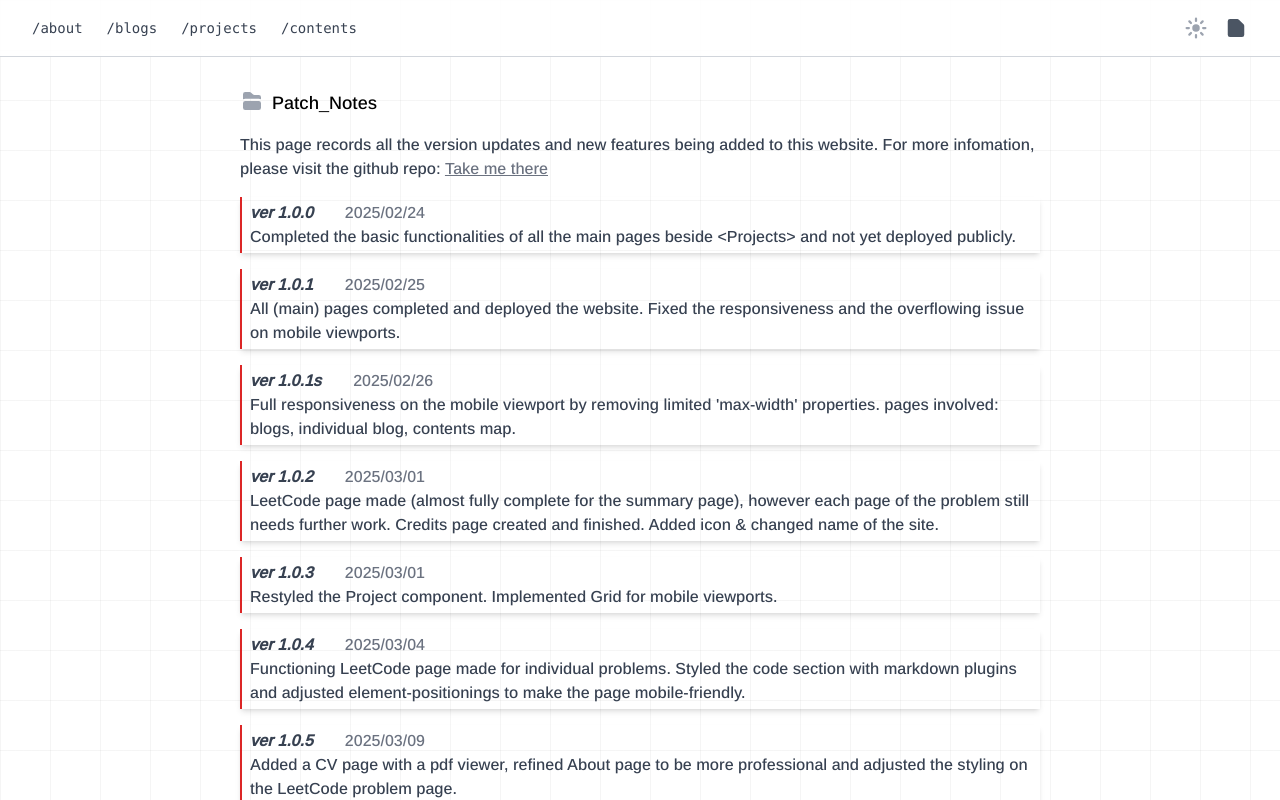
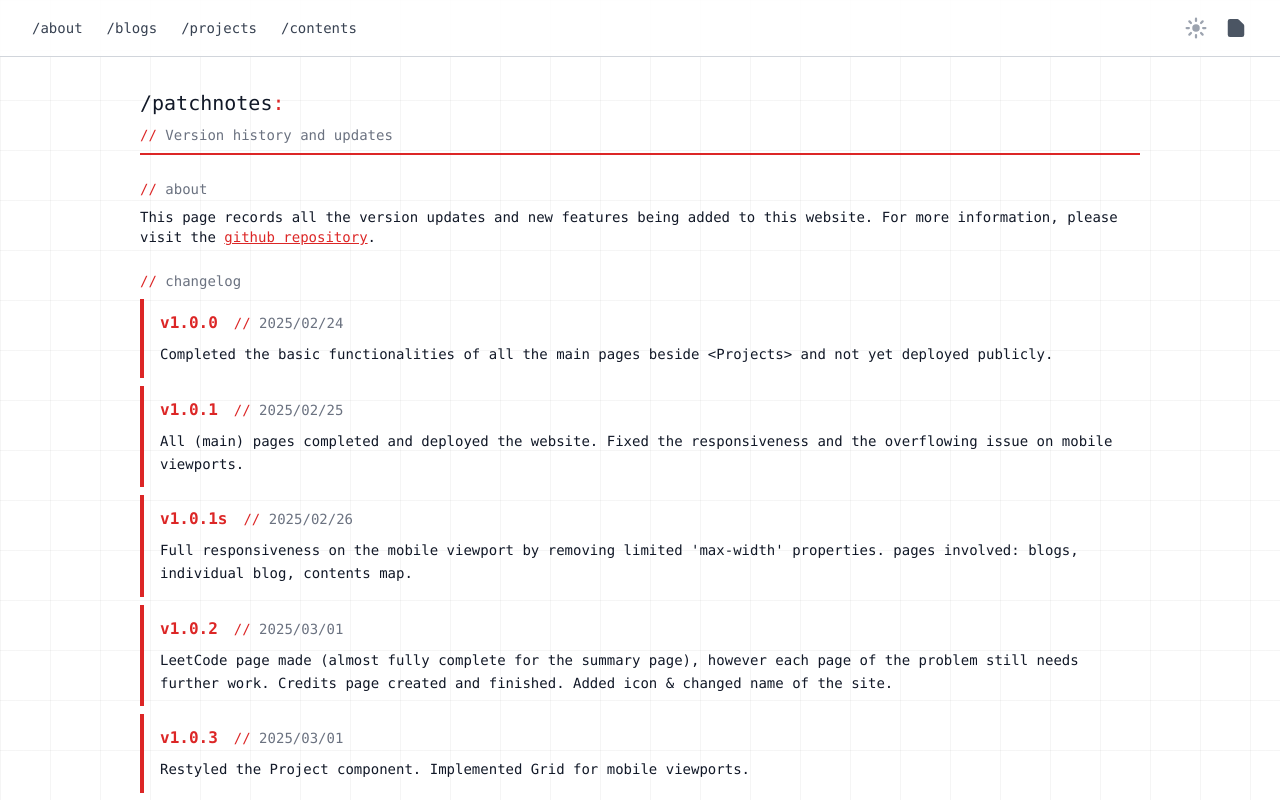
Before and after one commit to zlrkw11/zl-v2, a Next.js app: page /contents/patchnotes in a window 1280 px wide. Shown: the top 800 px of the page. Built offline with nearby package versions, Linux system fonts and the light colour scheme.

Commit message:
feat: patchnotes restyle

```diff
--- a/app/blogs/page.tsx
+++ b/app/blogs/page.tsx
@@ -19,7 +19,7 @@ const Blogs = async () => {
       className={`flex flex-col w-full items-center gap-4 text-gray-700  m-2 animate-slide-down`}
     >
       <div className="md:min-w-[800px] flex flex-col justify-start">
-        <h1 className="text-3xl md:min-w-[800px] text-black border-b-red-600 dark:text-neutral-300 border-b-2 mr-auto">
+        <h1 className="text-3xl md:min-w-[800px] text-black border-b-red-600 dark:text-gray-200 border-b-2 mr-auto">
           Blogs:
         </h1>
       </div>
@@ -33,9 +33,13 @@ const Blogs = async () => {
         thinking and approach.
       </p> */}
 
-      <ul className={`gap-2 flex flex-col  md:min-w-[800px]`}>
+      <ul className={`gap-2 flex flex-col dark:text-gray-200 md:min-w-[800px]`}>
         <h1 className="text-xl">/all</h1>
         <h1 className="text-xl">[{blogs.length}]</h1>
+        <h1 className="text-2xl">
+          This page is currently under construction. Need to remake the entire
+          page.
+        </h1>
         {blogs.map((blog: any) => (
           // <li
           //   key={blog.slug}
--- a/app/contents/patchnotes/page.tsx
+++ b/app/contents/patchnotes/page.tsx
@@ -1,11 +1,4 @@
-import { Arimo } from "next/font/google";
 import Link from "next/link";
-import { FolderIcon } from "@heroicons/react/16/solid";
-
-const ArimoFont = Arimo({
-  subsets: ["latin"],
-  weight: "500",
-});
 
 const Note = ({
   ver,
@@ -17,35 +10,57 @@ const Note = ({
   des: string;
 }) => {
   return (
-    <li className="border-l-2 border-l-red-600 pl-2 py-1 shadow-md">
-      <p className="gap-8 flex">
-        <span className="font-bold italic dark:text-gray-300">ver {ver}</span>
-        <span className="text-gray-500 dark:text-neutral-600">{date}</span>
+    <li className="flex flex-col gap-2 border-l-4 border-red-600 pl-4 py-3">
+      <div className="flex items-center gap-4 flex-wrap">
+        <span className="text-red-600 font-semibold">v{ver}</span>
+        <span className="text-sm text-gray-500 dark:text-gray-400">
+          <span className="text-red-600">//</span> {date}
+        </span>
+      </div>
+      <p className="text-gray-900 dark:text-gray-200 text-sm leading-relaxed">
+        {des}
       </p>
-      <p className="dark:text-neutral-500">{des}</p>
     </li>
   );
 };
+
 const PatchNotes = () => {
   return (
-    <div
-      className={`flex flex-col items-center m-4 ${ArimoFont.className} text-gray-700`}
+    <div className="flex flex-col items-center m-4 gap-6">
+      <div className="flex flex-col md:w-[1000px] gap-6 font-mono">
+        <div className="flex flex-col gap-2 border-b-2 border-red-600 pb-2">
+          <h1 className="text-xl text-gray-900 dark:text-gray-200">
+            /patchnotes
+            <span className="text-red-600">:</span>
+          </h1>
+          <p className="text-sm text-gray-500 dark:text-gray-400">
+            <span className="text-red-600">//</span> Version history and updates
+          </p>
+        </div>
+
+        <div className="flex flex-col gap-2">
+          <div className="text-sm text-gray-500 dark:text-gray-400">
+            <span className="text-red-600">//</span> about
+          </div>
+          <p className="text-gray-900 dark:text-gray-200 text-sm">
+            This page records all the version updates and new features being
+            added to this website. For more information, please visit the{" "}
+            <Link
+              href="https://github.com/zlrkw11/zl-v2"
+              className="text-red-600 underline hover:text-red-800 dark:hover:text-red-400 transition-colors"
+              target="_blank"
             >
-      <div className="md:w-[800px] flex flex-col gap-4">
-        <h1 className="text-black text-lg dark:text-neutral-400 flex gap-2">
-          <FolderIcon className="h-6 w-6 text-gray-400 dark:text-neutral-400 inline-block" />
-          Patch_Notes
-        </h1>
-        <p className="dark:text-neutral-400">
-          This page records all the version updates and new features being added
-          to this website. For more infomation, please visit the github repo:{" "}
-          <Link href={"https://github.com/zlrkw11/zl-v2"}>
-            <span className="text-gray-500 dark:text-neutral-500 dark:hover:text-neutral-400 hover:text-red-600 underline">
-              Take me there
-            </span>
+              github repository
             </Link>
+            .
           </p>
-        <ul className="gap-4 flex flex-col">
+        </div>
+
+        <div className="flex flex-col gap-2">
+          <div className="text-sm text-gray-500 dark:text-gray-400">
+            <span className="text-red-600">//</span> changelog
+          </div>
+          <ul className="flex flex-col gap-2">
             <Note
               ver="1.0.0"
               date="2025/02/24"
@@ -55,73 +70,63 @@ const PatchNotes = () => {
               ver="1.0.1"
               date="2025/02/25"
               des="All (main) pages completed and deployed the website. Fixed the responsiveness and the overflowing issue on mobile viewports."
-          />{" "}
+            />
             <Note
               ver="1.0.1s"
               date="2025/02/26"
-            des="Full responsiveness on the mobile viewport by removing limited 'max-width' properties. pages involved: blogs,
-          individual blog, contents map."
-          />{" "}
+              des="Full responsiveness on the mobile viewport by removing limited 'max-width' properties. pages involved: blogs, individual blog, contents map."
+            />
             <Note
               ver="1.0.2"
               date="2025/03/01"
-            des="LeetCode page made (almost fully complete for the summary page),
-          however each page of the problem still needs further work. Credits page created and finished.
-          Added icon & changed name of the site."
-          />{" "}
+              des="LeetCode page made (almost fully complete for the summary page), however each page of the problem still needs further work. Credits page created and finished. Added icon & changed name of the site."
+            />
             <Note
               ver="1.0.3"
               date="2025/03/01"
               des="Restyled the Project component. Implemented Grid for mobile viewports."
-          />{" "}
+            />
             <Note
               ver="1.0.4"
               date="2025/03/04"
-            des="Functioning LeetCode page made for individual problems. Styled the code section with markdown plugins and
-          adjusted element-positionings to make the page mobile-friendly."
-          />{" "}
+              des="Functioning LeetCode page made for individual problems. Styled the code section with markdown plugins and adjusted element-positionings to make the page mobile-friendly."
+            />
             <Note
               ver="1.0.5"
               date="2025/03/09"
-            des="Added a CV page with a pdf viewer, refined About page to be more professional and
-          adjusted the styling on the LeetCode problem page."
-          />{" "}
+              des="Added a CV page with a pdf viewer, refined About page to be more professional and adjusted the styling on the LeetCode problem page."
+            />
             <Note
               ver="1.0.6"
               date="2025/03/13"
-            des="Pagination system applied on the LeetCode listing page (reducing loading & rendering time). Added
-          a redirect component for every LeetCode problem to the official site."
-          />{" "}
+              des="Pagination system applied on the LeetCode listing page (reducing loading & rendering time). Added a redirect component for every LeetCode problem to the official site."
+            />
             <Note
               ver="1.0.7"
               date="2025/03/16"
-            des="Added a folder to store all LeetCode Problems files instead of stuffing every problem into 1. Applied an extra layer to process
-          the problem data."
-          />{" "}
+              des="Added a folder to store all LeetCode Problems files instead of stuffing every problem into 1. Applied an extra layer to process the problem data."
+            />
             <Note
               ver="1.0.8"
               date="2025/03/18"
-            des="Replaced the difficulty tags of the LeetCode page with buttons on mobile viewports, restyled appearance on desktop version.
-          Restyled the code section on individual problem pages (added line numbers & applied Syntax highlight)."
-          />{" "}
+              des="Replaced the difficulty tags of the LeetCode page with buttons on mobile viewports, restyled appearance on desktop version. Restyled the code section on individual problem pages (added line numbers & applied Syntax highlight)."
+            />
             <Note
               ver="1.0.9"
               date="2025/04/01"
-            des="Added a new background inspired by Taroj1205. Restyled most of the card-like components on pages: Projects, Contents, LeetCode.
-          Implemented animations for certain elements to move when on hover and shifted the aesthetic of the website to be more modern."
-          />{" "}
+              des="Added a new background inspired by Taroj1205. Restyled most of the card-like components on pages: Projects, Contents, LeetCode. Implemented animations for certain elements to move when on hover and shifted the aesthetic of the website to be more modern."
+            />
             <Note
               ver="1.1.0"
               date="2025/04/16"
-            des="Implemented intro animations on all pages using Motion & CSS (Blogs). Created a new navbar with a more sleek look to match the
-          theme."
-          />{" "}
+              des="Implemented intro animations on all pages using Motion & CSS (Blogs). Created a new navbar with a more sleek look to match the theme."
+            />
             <Note ver="1.1.1" date="2025/04/24" des="Implemented dark mode." />
             <Note
               ver="1.1.2"
               date="2025/07/02"
               des="Restyled About (Home) page, reworded text sections on About and Blogs page."
-          />{" "}
+            />
             <Note
               ver="1.1.3"
               date="2025/08/08"
@@ -130,10 +135,10 @@ const PatchNotes = () => {
             <Note
               ver="1.1.4"
               date="2025/12/17"
-            des="Updated the visual of the [About] page and [Contents] page to look more like a folder structure and easier to navigate. Made a
-            temporary 404 page. Fixed minor layout issues on [Layout.tsx]."
+              des="Updated the visual of the [About] page and [Contents] page to look more like a folder structure and easier to navigate. Made a temporary 404 page. Fixed minor layout issues on [Layout.tsx]."
             />
           </ul>
+        </div>
       </div>
     </div>
   );
```
Lines whose indentation alone changed are shown as unchanged.
